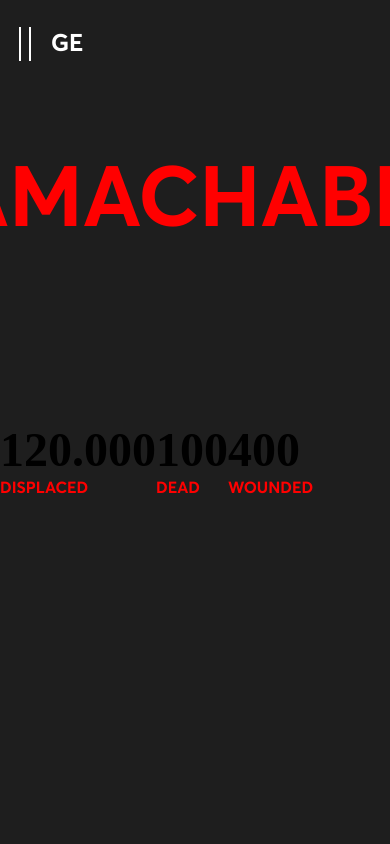
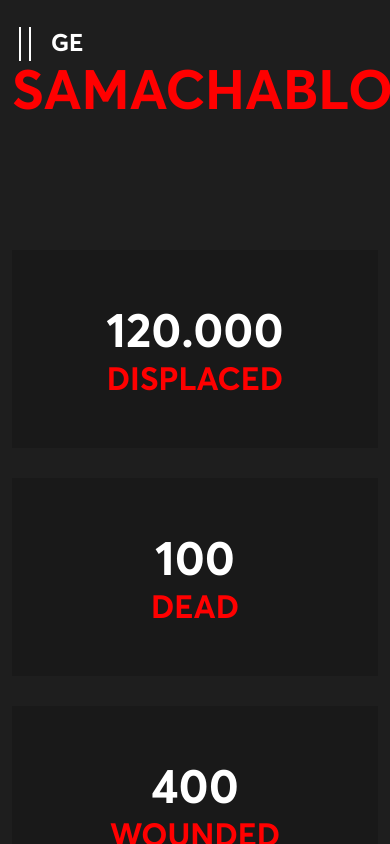
Before and after one commit to Nicolooo/georgia, a Next.js app: page /en/samachablo in a window 390 px wide. Built offline with nearby package versions, Linux system fonts and the light colour scheme.

Commit message:
fix: all page header, content, count
fix: all page header, content, count + all in responsive

```diff
--- a/comp/Grid/Heroes.js
+++ b/comp/Grid/Heroes.js
@@ -4,7 +4,7 @@ import Card from './Card'
 const Heroes = () => {
     return (
         <>
-         <div className="container">
+         <div className="container mt-5">
             <div className="row">
                <Card title="MINISTRY OF CULTURE, SPORTS AND YOUTH AFFAIRS" desc="Learn More" links="#"/>
                <Card title="DIMITRI (ARZAKAN) EMUKHVARI AND ZHIULI SHARTAVA SCHOLARSHIPS" desc="Learn More" links="#"/>
--- a/pages/en/about.js
+++ b/pages/en/about.js
@@ -5,7 +5,7 @@ import Staff from '../../comp/About-page/Staff'
 import Title from '../../comp/SEO/title'
 import Footer from '../../comp/Footer/Footer'
 import Switcher from '../../comp/LangSwitcher/Switcher'
-import Title from '../../comp/SEO/title'
+// import Title from '../../comp/SEO/title'
 const About = () => {
     return (
         <>
@@ -16,8 +16,8 @@ const About = () => {
           <Switcher title="Ge" link="/ge/about"/>
           <Title title="About" />
             <div className="container-fluid">
-                <div className="container">
-                    <h1 className="abt-title" data-aos="fade-down">About Us</h1>
+                <div className="container mb-5">
+                    <h1 className="abt-title mb-5" data-aos="fade-down">About Us</h1>
                     <p className="abt-text" data-aos="fade-down">{Abt[0]}<span className="abt-red">{Abt[1]}</span></p>
                 </div>
                 <Staff />
--- a/pages/en/blog/index.jsx
+++ b/pages/en/blog/index.jsx
@@ -8,7 +8,7 @@ function News({ posts }) {
     <SEO title="Blog" />
     <Menu LANG="en" />
     <div className="blog-container container">
-      <div className="blog-header">
+      <div className="blog-header mb-5">
         <h1 className="blog-title">შლოგი</h1>
       </div>
       <div className="blog-card row">
--- a/pages/en/samachablo.js
+++ b/pages/en/samachablo.js
@@ -31,13 +31,13 @@ const samachablo = () => {
         <>
             <Menu />
             <Switcher title="GE" link="/ge/samachablo"/>
-        <div className="samachablo-wrapper">
-        <div className="samachablo-title">
-        <h1>SAMACHABLO</h1>
-        </div>
+        <div className="samachablo-wrapper container">
+            <div className="samachablo-title mb-5">
+                <h1>SAMACHABLO</h1>
+            </div>
 
-            <div className="samachablo-stats">
-            {data.counts.map(count => <Count key={count.id} data={count}/>)}
+            <div className="samachablo-stats row">
+                {data.counts.map(count => <Count key={count.id} data={count}/>)}
             </div>
             <div className="samachablo-content">
 
--- a/styles/globals.css
+++ b/styles/globals.css
@@ -108,7 +108,12 @@ body::-webkit-scrollbar {
 	align-self: center;
 	text-align: center;
 }
-
+.mb-5 {
+	margin-bottom: 5rem;
+}
+.mt-5 {
+	margin-top: 5rem;
+}
 /* NEWS */
 .news-title{
 	font-size: 2.5rem;
@@ -517,41 +522,8 @@ body::-webkit-scrollbar {
 	End About Us (Short)
 */
 
-/* Abkhazia Page Styles */
-.abkhazia-wrapper {
-	width: 100%;
-}
-.abkhazia-shorttext{
-	color: white;
-	font-family: var(--averca);
-	font-size: 1.5em;
-	width: 50em;
-}
-.abkhazia-title{
-	text-align: center;
-}
-.abkhazia-wrapper .abkhazia-col {
-	width: 100%;
-}
-.abkhazia-title h4{
-	color:red;
-}
-.Count h4{
-	font-size: 3rem;
-}
-.Count h3{
-	font-family: var(--averca);
-	color:red;
-}
-.abkhazia-title h1{
-	width: 100%;
-	font-family: var(--averca);
-	font-size: 6.5vh;
-	padding-bottom: 2rem;
-	text-align: center;
-	color: red;
-}
-.abkhazia-stats .Count {
+/* Count Style */
+.Count {
 	width: 100%;
 	text-align: center;
 	padding: 50px;
@@ -561,33 +533,64 @@ body::-webkit-scrollbar {
     font-family: var(--averca);
     font-size: 2rem;
 }
+.Count h4{
+	font-size: 3rem;
+}
+.Count h3{
+	font-family: var(--averca);
+	color:red;
+}
+
+/* Samachablo Page Styles */
+.samachablo-wrapper {
+	color: white;
+	font-family: var(--averca);
+}
+.samachablo-wrapper .samachablo-title {
+	padding-top: calc(0% + 55px);
+    width: 100%;
+    font-family: var(--averca);
+    font-size: 6.5vh;
+    padding-bottom: 2rem;
+    text-align: center;
+    color: red;
+}
+.samachablo-wrapper .samachablo-stats {
+
+}
+
+/* Abkhazia Page Styles */
+.abkhazia-wrapper {
+	width: 100%;
+}
+.abkhazia-shorttext{
+	color: white;
+	font-family: var(--averca);
+	font-size: 1.5em;
+	width: 50em;
+}
+.abkhazia-title{
+	text-align: center;
+}
+.abkhazia-wrapper .abkhazia-col {
+	width: 100%;
+}
+.abkhazia-title h4{
+	color:red;
+}
+.abkhazia-title h1{
+	padding-top: calc(0% + 55px);
+	width: 100%;
+	font-family: var(--averca);
+	font-size: 6.5vh;
+	padding-bottom: 2rem;
+	text-align: center;
+	color: red;
+}
 .abkhazia-col p{
 	color: white;
 	font-family: var(--averca);
 	font-size: 1.5em;
-}
-/* Samachablo page styles */
-
-.samachablo-wrapper {
-	height: 100vh;
-	width: 100%;
-
-}
-.samachablo-title{
-	height: 50vh;
-	display: flex;
-	justify-content: center;
-	align-items: center;
-}
-.samachablo-title h1{
-	font-family: var(--averca);
-	font-size: 10vh;
-	padding-bottom: 2rem;
-	text-align: center;
-	color: red;
-}
-.samachablo-stats{
-	display:flex;
 }
 /*
 	404
@@ -622,7 +625,7 @@ body::-webkit-scrollbar {
 .abt-title{
 	color: red;
 	font-family: var(--averca);
-	padding-top: 72px;
+	padding-top: calc(0% + 55px);
 	padding-bottom: 2rem;
     font-size: 3em;
 	align-self: center;
@@ -927,11 +930,11 @@ body::-webkit-scrollbar {
   }
 /* Programs */
 .programs-headline{
-	text-align:center;
+	padding-top: calc(0% + 20px);
+	text-align: center;
 	color: red;
 	font-family: var(--averca);
 	font-size: 3em;
-	padding-top: 72px;
     padding-bottom: 2rem;
 }
 /*  programs Grid  */
@@ -1140,7 +1143,7 @@ body::-webkit-scrollbar {
 	font-family: var(--averca);
 }
 .blog-container .blog-header .blog-title {
-	padding-top: 72px;
+	padding-top: calc(0% + 55px);
     font-size: 3em;
     color: red;
     align-self: center;
@@ -1442,19 +1445,19 @@ body::-webkit-scrollbar {
     	outline: none;
     	border: none;
 	}
+	.Count {
+		flex: 0 0 auto;
+		width: 31%;
+		margin: 15px 15px 15px 15px;
+	}
+	.Count h4 {
+		font-size: 3.5rem;
+	}
 	.abkhazia-wrapper .abkhazia-col {
 		flex: 0 0 auto;
 		width: 50%;
 		text-align: center;
 		padding: 1rem;
-	}
-	.abkhazia-stats .Count {
-		flex: 0 0 auto;
-		width: 31%;
-		margin: 15px 15px 15px 15px;
-	}
-	.abkhazia-stats .Count h4 {
-		font-size: 3.5rem;
 	}
 	.abkhazia-title h1{
 		font-size: 10vh;
@@ -1500,7 +1503,16 @@ body::-webkit-scrollbar {
 		top: 25px;
 		left: 3rem;
 	}
-	.news-container .news-header h1.news-title {
+	.news-container .news-header .news-title {
+		padding-top: calc(0% + 20px);
+	}
+	.blog-container .blog-header .blog-title {
+		padding-top: calc(0% + 20px);
+	}
+	.abt-title {
+		padding-top: calc(0% + 20px);
+	}
+	.programs-headline {
 		padding-top: calc(0% + 20px);
 	}
 }
```
